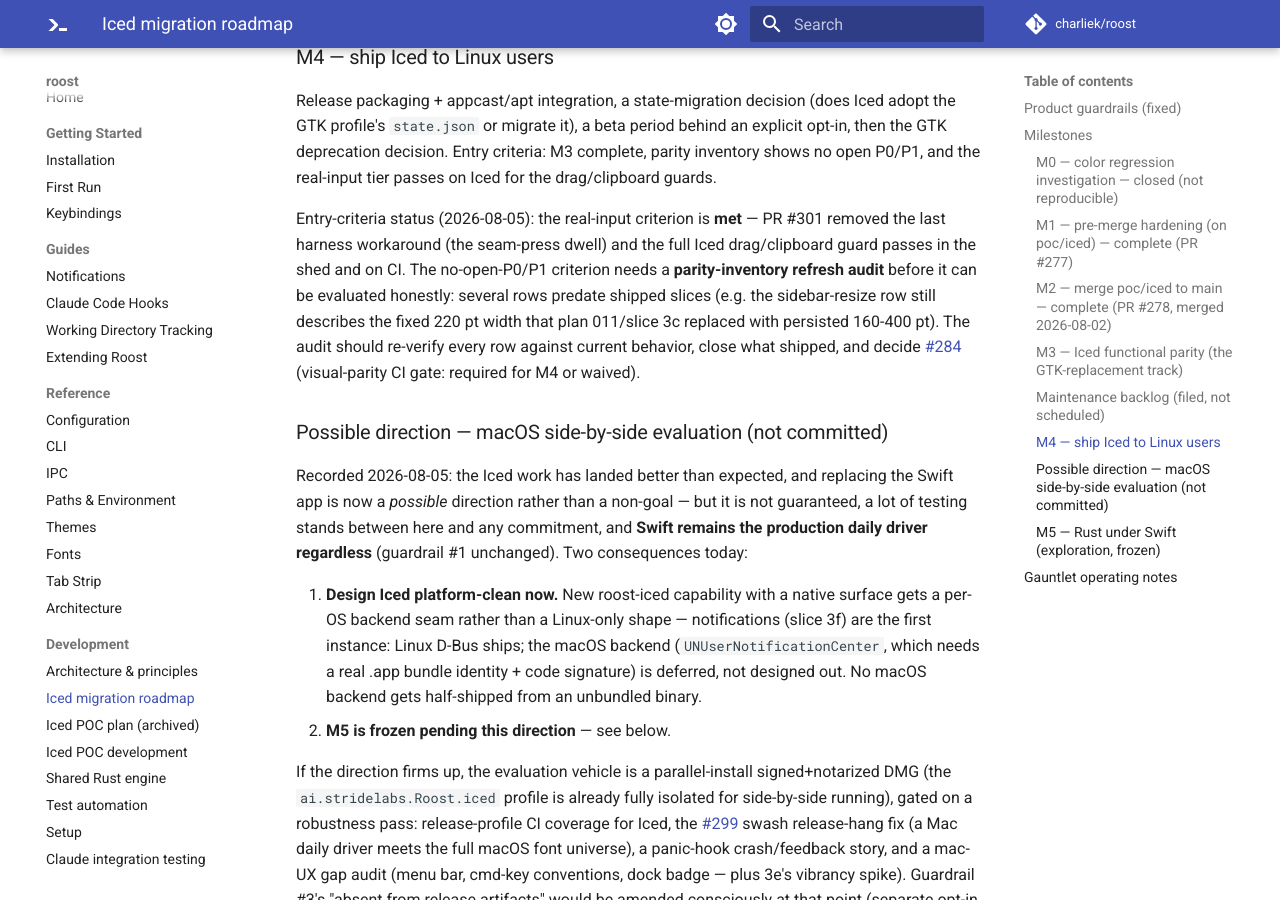
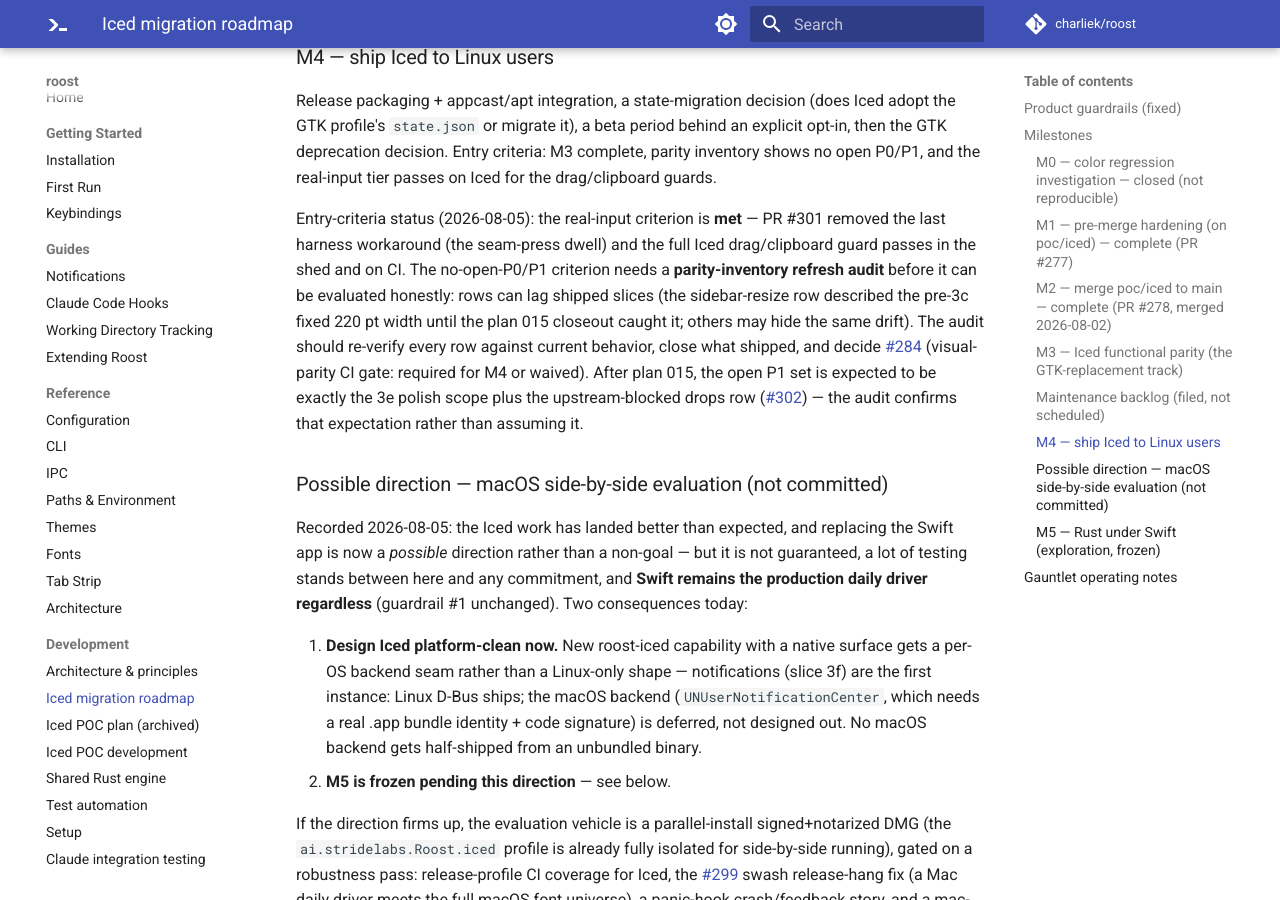
Before and after one commit to charliek/roost, an MkDocs documentation site: the page built from docs/development/iced-migration-roadmap.md, in a window 1280 px wide and 900 px high, scrolled down 5716 px. Built offline with MkDocs 1.6.1 and Material for MkDocs 9.7.7, drawn with Linux system fonts in a browser that asks for light colours; comment, search, counter and statistics services are not loaded.

Commit message:
docs: close the stale sidebar-resize rows ahead of the 3e polish pass
The parity inventory still described the pre-3c fixed 220 pt sidebar:
the visual collapse/resize row now records resize as shipped (plan 011)
with the collapse chrome affordance as the remaining user-directed 3e
item (a « button was tried and removed by request), and the functional
resize row moves to implemented. The M4 audit note keeps its refresh
requirement but its example is reworded past-tense, plus the post-015
expectation that open P1s == 3e scope + the upstream drops row (#302).

Co-Authored-By: Claude Fable 5 <noreply@anthropic.com>
Claude-Session: https://claude.ai/code/session_01WLKWsLV45DAk61xG6Utj3e

```diff
--- a/docs/development/iced-migration-roadmap.md
+++ b/docs/development/iced-migration-roadmap.md
@@ -255,11 +255,14 @@ Entry-criteria status (2026-08-05): the real-input criterion is **met** —
 PR #301 removed the last harness workaround (the seam-press dwell) and the
 full Iced drag/clipboard guard passes in the shed and on CI. The
 no-open-P0/P1 criterion needs a **parity-inventory refresh audit** before
-it can be evaluated honestly: several rows predate shipped slices (e.g.
-the sidebar-resize row still describes the fixed 220 pt width that
-plan 011/slice 3c replaced with persisted 160-400 pt). The audit should
-re-verify every row against current behavior, close what shipped, and
-decide [#284] (visual-parity CI gate: required for M4 or waived).
+it can be evaluated honestly: rows can lag shipped slices (the
+sidebar-resize row described the pre-3c fixed 220 pt width until the
+plan 015 closeout caught it; others may hide the same drift). The audit
+should re-verify every row against current behavior, close what shipped,
+and decide [#284] (visual-parity CI gate: required for M4 or waived).
+After plan 015, the open P1 set is expected to be exactly the 3e polish
+scope plus the upstream-blocked drops row ([#302]) — the audit confirms
+that expectation rather than assuming it.
 
 ### Possible direction — macOS side-by-side evaluation (not committed)
 
```
Also changed, not shown: docs/development/iced-parity-inventory.md (+2 -2 lines).
